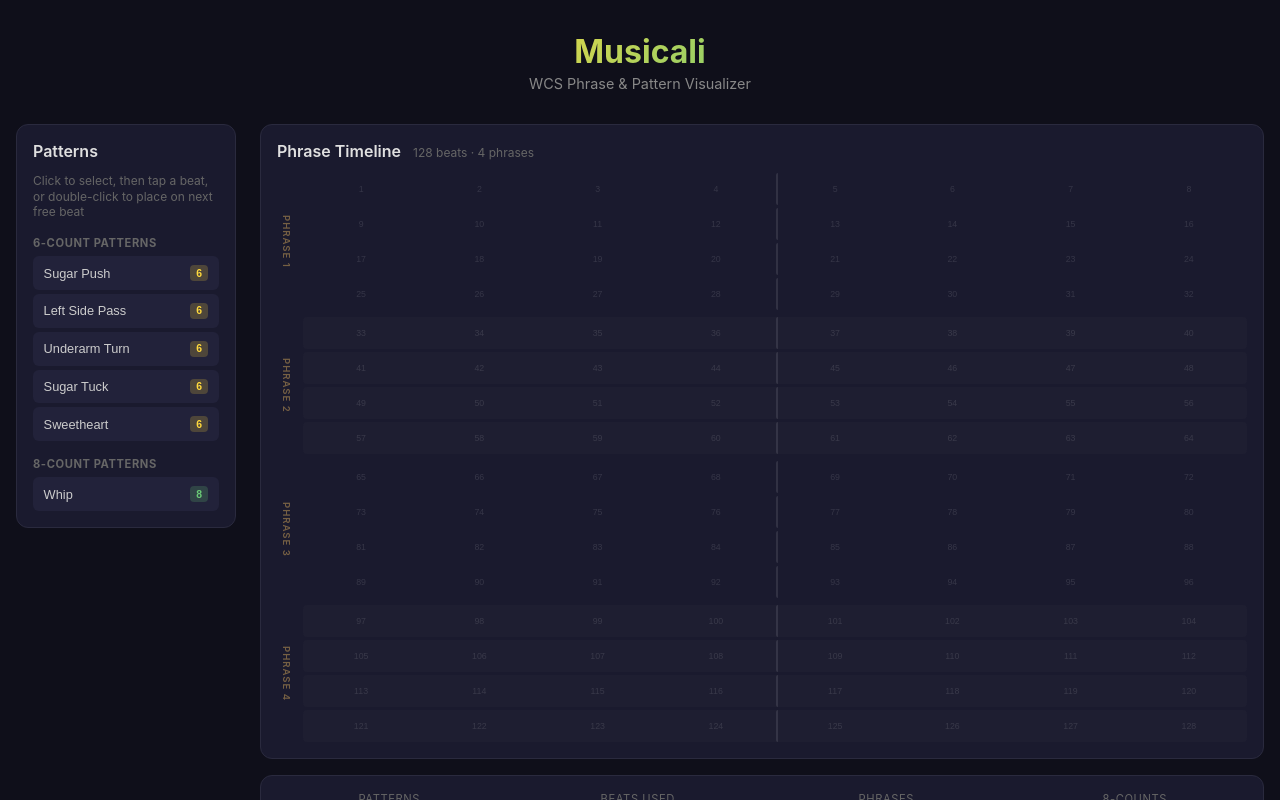
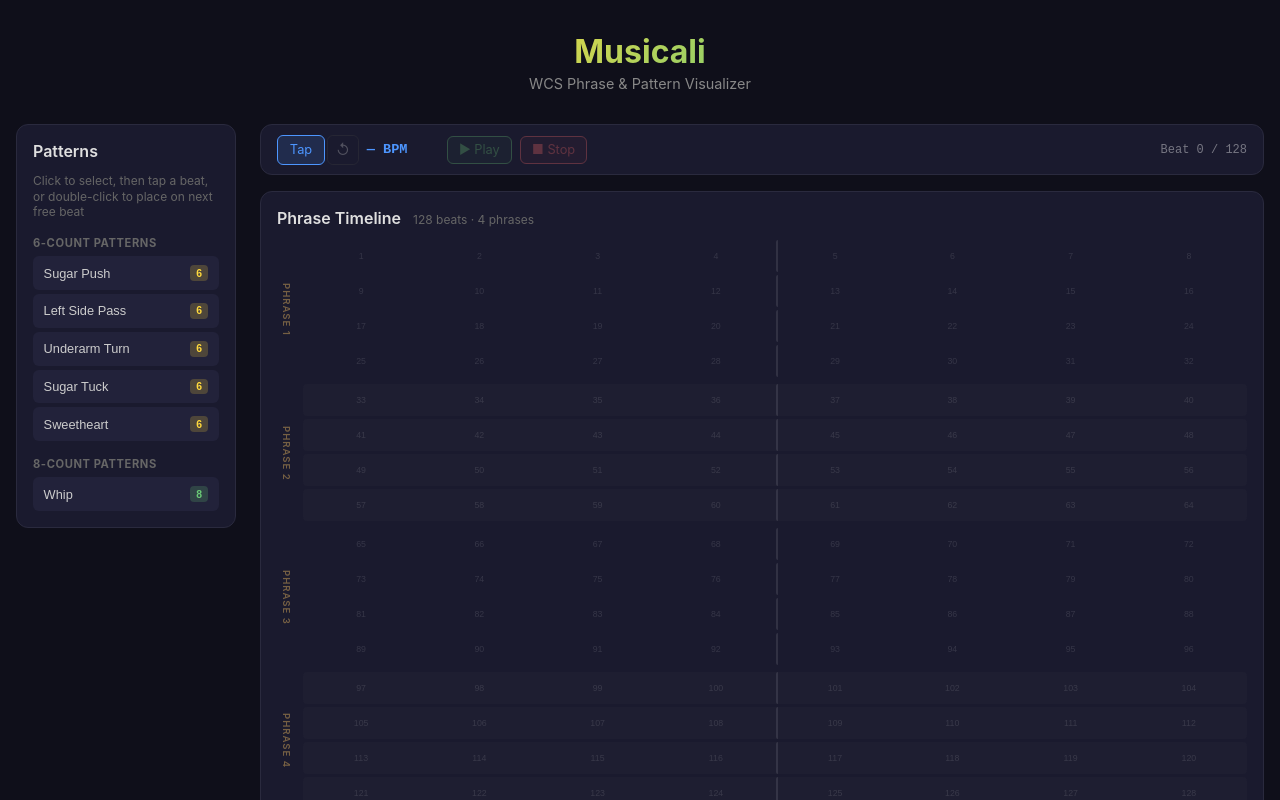
Before and after one commit to michaelkebe/musicali, a React (Vite) app in the folder frontend/: page / in a window 1280 px wide. Shown: the top 800 px of the page. Built offline with nearby package versions, Linux system fonts and the light colour scheme; the HTML template or start-up script is replaced by a standard one.

Commit message:
add BPM tap counter and playback with beat highlighting

```diff
--- a/frontend/src/App.css
+++ b/frontend/src/App.css
@@ -119,6 +119,69 @@ h2 {
 }
 .count-8 .pat-count { background: rgba(107,203,119,0.2); color: #6bcb77; }
 .count-6 .pat-count { background: rgba(255,217,61,0.2); color: #ffd93d; }
+
+/* --- Playback Bar --- */
+.playback-bar {
+  display: flex;
+  align-items: center;
+  gap: 0.5rem;
+  background: #1a1a2e;
+  border-radius: 12px;
+  padding: 0.6rem 1rem;
+  border: 1px solid #2a2a3e;
+}
+
+.tap-group {
+  display: flex;
+  gap: 2px;
+}
+
+.ctrl-btn {
+  border: 1px solid #444;
+  border-radius: 6px;
+  background: transparent;
+  color: #ccc;
+  font-size: 0.8rem;
+  padding: 0.35rem 0.7rem;
+  cursor: pointer;
+  transition: all 0.15s;
+  font-family: inherit;
+}
+.ctrl-btn:hover:not(:disabled) { border-color: #888; color: #fff; }
+.ctrl-btn:disabled { opacity: 0.3; cursor: default; }
+.ctrl-btn.tap { background: rgba(77,150,255,0.15); border-color: #4d96ff; color: #4d96ff; min-width: 3rem; }
+.ctrl-btn.tap:hover:not(:disabled) { background: rgba(77,150,255,0.25); }
+.ctrl-btn.tap-reset { font-size: 0.9rem; padding: 0.35rem 0.5rem; }
+.ctrl-btn.play { background: rgba(107,203,119,0.15); border-color: #6bcb77; color: #6bcb77; }
+.ctrl-btn.play:hover:not(:disabled) { background: rgba(107,203,119,0.25); }
+.ctrl-btn.stop { background: rgba(255,107,107,0.15); border-color: #ff6b6b; color: #ff6b6b; }
+.ctrl-btn.stop:hover:not(:disabled) { background: rgba(255,107,107,0.25); }
+
+.bpm-display {
+  font-size: 0.85rem;
+  font-weight: 700;
+  color: #4d96ff;
+  min-width: 4.5rem;
+  font-family: monospace;
+}
+
+.beat-display {
+  margin-left: auto;
+  font-size: 0.75rem;
+  color: rgba(255,255,255,0.4);
+  font-family: monospace;
+}
+
+/* Current beat highlight */
+.beat-cell.current {
+  background: rgba(255, 200, 100, 0.25) !important;
+  border: 1px solid rgba(255, 200, 100, 0.5);
+  z-index: 3;
+  box-shadow: 0 0 6px rgba(255, 200, 100, 0.3);
+}
+.beat-cell.current .beat-num {
+  color: rgba(255, 200, 100, 0.7) !important;
+}
 
 /* --- Timeline --- */
 .timeline {
--- a/frontend/src/App.tsx
+++ b/frontend/src/App.tsx
@@ -1,8 +1,9 @@
-import { useState, useCallback } from "react"
+import { useState, useCallback, useRef, useEffect } from "react"
 import type { PatternDef, PlacedPattern } from "./types"
 import { allPatterns } from "./data/patterns"
 import PatternPalette from "./components/PatternPalette"
 import PhraseTimeline from "./components/PhraseTimeline"
+import PlaybackBar from "./components/PlaybackBar"
 import "./App.css"
 
 let nextId = 1
@@ -10,6 +11,10 @@ let nextId = 1
 export default function App() {
   const [selected, setSelected] = useState<PatternDef | null>(null)
   const [placed, setPlaced] = useState<PlacedPattern[]>([])
+  const [bpm, setBpm] = useState(0)
+  const [isPlaying, setIsPlaying] = useState(false)
+  const [currentBeat, setCurrentBeat] = useState(0)
+  const intervalRef = useRef<ReturnType<typeof setInterval> | null>(null)
 
   const handleSelect = useCallback((p: PatternDef) => {
     setSelected((prev) => (prev?.id === p.id ? null : p))
@@ -18,9 +23,8 @@ export default function App() {
   const handlePlace = useCallback(
     (startBeat: number) => {
       if (!selected) return
-      const end = startBeat + selected.beats - 1
-
       setPlaced((prev) => {
+        const end = startBeat + selected.beats - 1
         const overlaps = prev.some((p) => {
           const def = allPatterns.find((d) => d.id === p.patternId)!
           return startBeat <= p.startBeat + def.beats - 1 && end >= p.startBeat
@@ -58,6 +62,39 @@ export default function App() {
     })
   }, [])
 
+  const handlePlay = useCallback(() => {
+    if (bpm <= 0) return
+    setIsPlaying(true)
+    setCurrentBeat(1)
+  }, [bpm])
+
+  const handleStop = useCallback(() => {
+    setIsPlaying(false)
+    setCurrentBeat(0)
+  }, [])
+
+  // Playback timer
+  useEffect(() => {
+    if (isPlaying && bpm > 0) {
+      const intervalMs = 60000 / bpm
+      intervalRef.current = setInterval(() => {
+        setCurrentBeat((prev) => {
+          if (prev >= 128) {
+            setIsPlaying(false)
+            return 0
+          }
+          return prev + 1
+        })
+      }, intervalMs)
+    }
+    return () => {
+      if (intervalRef.current) {
+        clearInterval(intervalRef.current)
+        intervalRef.current = null
+      }
+    }
+  }, [isPlaying, bpm])
+
   const totalBeats = placed.reduce(
     (sum, p) => sum + (allPatterns.find((d) => d.id === p.patternId)?.beats ?? 0),
     0,
@@ -82,7 +119,16 @@ export default function App() {
       <div className="app-layout">
         <PatternPalette onSelect={handleSelect} onDoubleClick={handleDoubleClick} selectedId={selected?.id ?? null} />
         <div className="main-col">
-          <PhraseTimeline placed={placed} onPlace={handlePlace} onRemove={handleRemove} />
+          <PlaybackBar
+            bpm={bpm}
+            isPlaying={isPlaying}
+            currentBeat={currentBeat}
+            onBpmChange={setBpm}
+            onPlay={handlePlay}
+            onStop={handleStop}
+          />
+
+          <PhraseTimeline placed={placed} currentBeat={currentBeat} onPlace={handlePlace} onRemove={handleRemove} />
 
           <div className="stats-bar">
             <div className="stat">
--- a/frontend/src/components/PhraseTimeline.tsx
+++ b/frontend/src/components/PhraseTimeline.tsx
@@ -4,6 +4,7 @@ import { allPatterns } from "../data/patterns"
 
 interface Props {
   placed: PlacedPattern[]
+  currentBeat: number
   onPlace: (startBeat: number) => void
   onRemove: (id: string) => void
 }
@@ -23,7 +24,7 @@ interface Segment {
   isEnd: boolean
 }
 
-export default function PhraseTimeline({ placed, onPlace, onRemove }: Props) {
+export default function PhraseTimeline({ placed, currentBeat, onPlace, onRemove }: Props) {
   const [hovered, setHovered] = useState<string | null>(null)
   const getPattern = (patternId: string) => allPatterns.find((p) => p.id === patternId)!
 
@@ -89,7 +90,7 @@ export default function PhraseTimeline({ placed, onPlace, onRemove }: Props) {
                       {beats.map((beat, col) => (
                         <button
                           key={beat}
-                          className={`beat-cell ${col === 4 ? "bar-start" : ""}`}
+                          className={`beat-cell ${col === 4 ? "bar-start" : ""} ${beat === currentBeat ? "current" : ""}`}
                           disabled={occupied.has(beat)}
                           style={{
                             gridColumn: gridCol(col),
--- /dev/null
+++ b/frontend/src/components/PlaybackBar.tsx
@@ -0,0 +1,72 @@
+import { useState, useRef, useCallback } from "react"
+
+interface Props {
+  bpm: number
+  isPlaying: boolean
+  currentBeat: number
+  onBpmChange: (bpm: number) => void
+  onPlay: () => void
+  onStop: () => void
+}
+
+export default function PlaybackBar({ bpm, isPlaying, currentBeat, onBpmChange, onPlay, onStop }: Props) {
+  return (
+    <div className="playback-bar">
+      <BpmTapper onBpmChange={onBpmChange} />
+      <span className="bpm-display">{bpm > 0 ? `${Math.round(bpm)} BPM` : "— BPM"}</span>
+
+      <button className="ctrl-btn play" onClick={onPlay} disabled={isPlaying || bpm <= 0}>
+        ▶ Play
+      </button>
+      <button className="ctrl-btn stop" onClick={onStop} disabled={!isPlaying}>
+        ■ Stop
+      </button>
+
+      <span className="beat-display">
+        Beat {currentBeat} / 128
+      </span>
+    </div>
+  )
+}
+
+function BpmTapper({ onBpmChange }: { onBpmChange: (bpm: number) => void }) {
+  const tapsRef = useRef<number[]>([])
+  const [taps, setTaps] = useState(0)
+
+  const handleTap = useCallback(() => {
+    const now = performance.now()
+    const prev = tapsRef.current
+    prev.push(now)
+    if (prev.length > 10) prev.shift()
+    setTaps(prev.length)
+
+    if (prev.length >= 4) {
+      const diffs: number[] = []
+      for (let i = 1; i < prev.length; i++) {
+        diffs.push(prev[i] - prev[i - 1])
+      }
+      const avg = diffs.reduce((a, b) => a + b, 0) / diffs.length
+      const calculated = 60000 / avg
+      if (calculated > 20 && calculated < 400) {
+        onBpmChange(Math.round(calculated))
+      }
+    }
+  }, [onBpmChange])
+
+  const reset = useCallback(() => {
+    tapsRef.current = []
+    setTaps(0)
+    onBpmChange(0)
+  }, [onBpmChange])
+
+  return (
+    <span className="tap-group">
+      <button className="ctrl-btn tap" onClick={handleTap}>
+        Tap
+      </button>
+      <button className="ctrl-btn tap-reset" onClick={reset} disabled={taps === 0}>
+        ↺
+      </button>
+    </span>
+  )
+}
```
